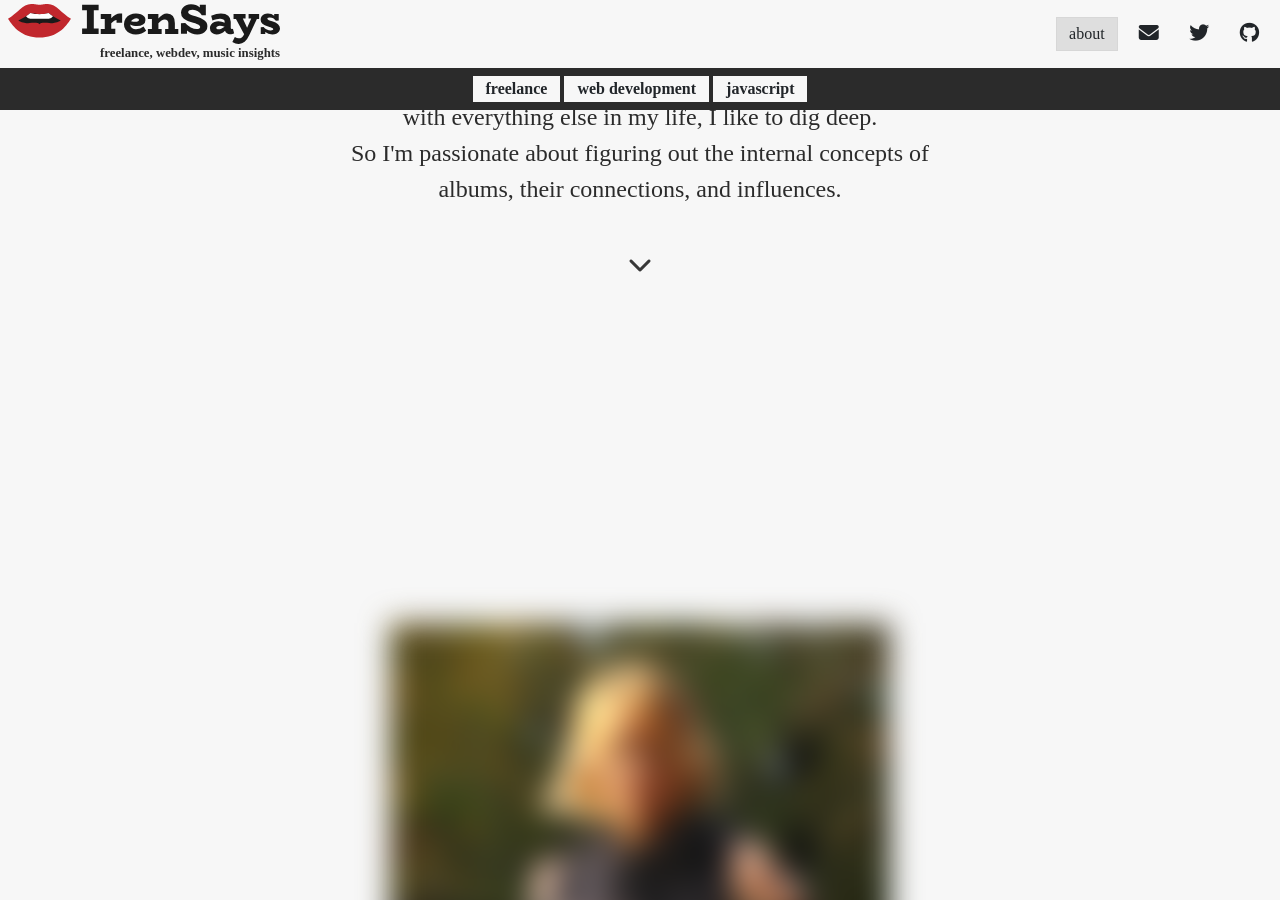
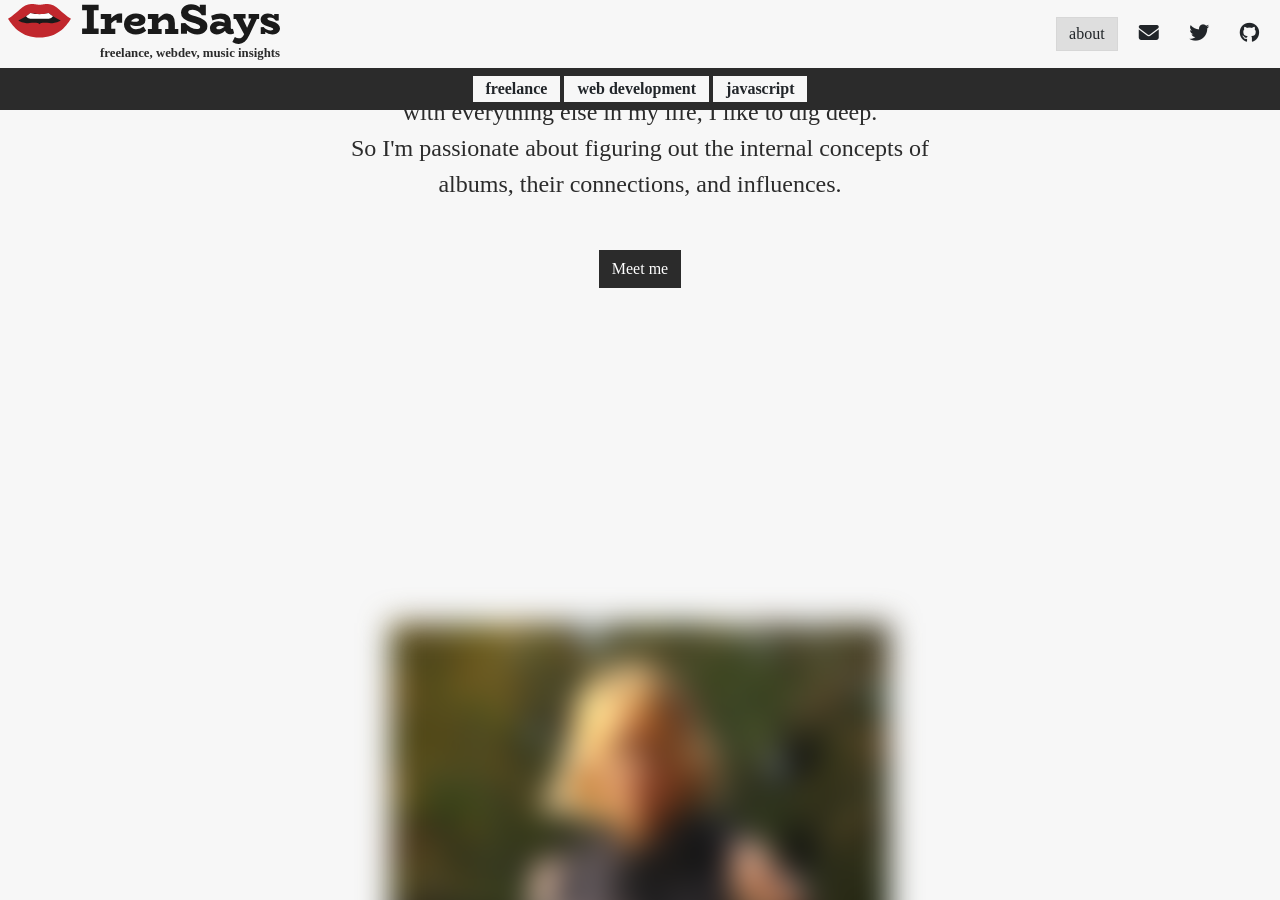
Before and after one commit to irensaywhen/my-blog, a Jekyll site: the page built from about.html, in a window 1280 px wide and 900 px high, scrolled down 4777 px. Built offline with Jekyll 4.4.1, drawn with Linux system fonts in a browser that asks for light colours; nearby versions of some CDN libraries; some web fonts are replaced.

Commit message:
Meet button added

```diff
--- a/about.html
+++ b/about.html
@@ -77,12 +77,17 @@
         <div
             class="{{ text_style }}">
             <p
-                class="show-on-scroll">
+                class="show-on-scroll mb-5">
                 When I'm not coding, I walk, talk, and listen to music. As with everything else in my life, I like to dig deep.
                 <br>
                 So I'm passionate about figuring out the internal concepts of albums, their connections, and influences.
             </p>
-            {% include about_arrow.html %}
+            <button type="button" class="btn btn-primary" id="meet">
+                Meet me
+            </button>
+        </div>
+        <div class="my-photo">
+
         </div>
         {% capture small_photo_url %}
             {{ "/assets/img/my_photo-small.jpg" | relative_url }}
--- a/assets/js/main.js
+++ b/assets/js/main.js
@@ -101,9 +101,19 @@
 
   let observer = new IntersectionObserver(entries => {
     entries.forEach(entry => {
-      console.log(entry);
+      let { target, isIntersecting } = entry;
+
+      if (target.classList.contains('show-on-scroll')) {
+        isIntersecting
+          ? $(target).addClass('shown').removeClass('hidden')
+          : $(target).removeClass('shown').addClass('hidden');
+      }
     });
   }, observerOptions);
+
+  Array.from(about.querySelectorAll('.show-on-scroll')).forEach(item => {
+    observer.observe(item);
+  });
 
   // Scroll to next paragraph
   about.addEventListener('click', event => {
@@ -119,4 +129,6 @@
       2000
     );
   });
+
+  document.getElementById('meet').addEventListener('click', event => {});
 })();
```
